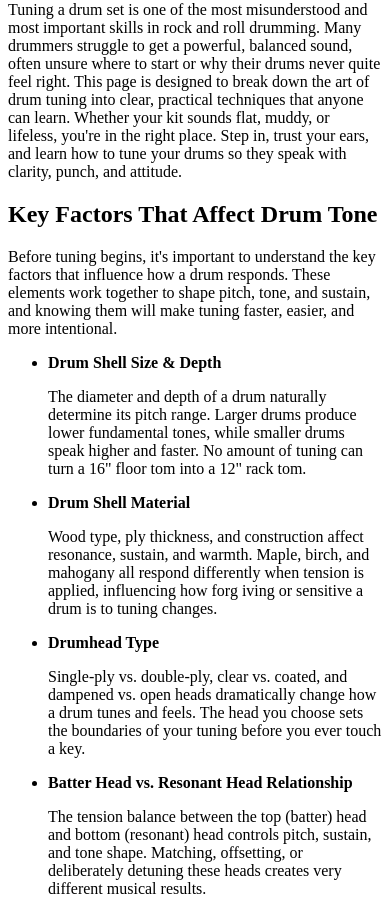
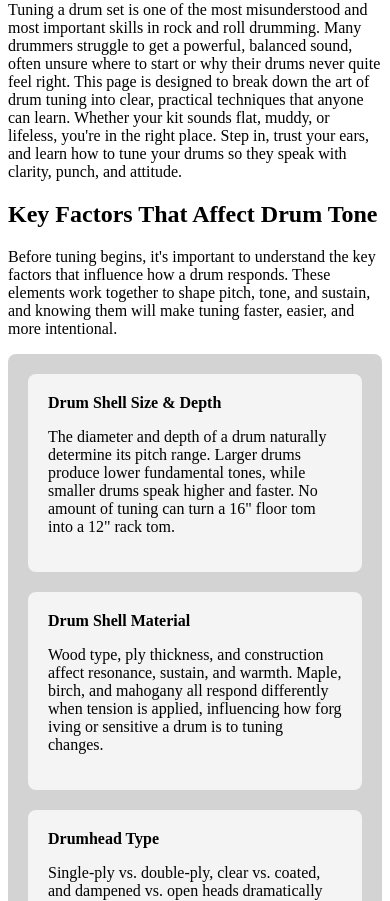
Before and after one commit to bowman1969/Drum-Tuning, a plain HTML site: page index.html in a window 390 px wide. Shown: the part 168-1069 px from the top of the page. Drawn offline with Linux system fonts and the light colour scheme.

Commit message:
Responsive design & flexbox columns setup

```diff
--- a/css/styles.css
+++ b/css/styles.css
@@ -1,3 +1,49 @@
+.factor-list {
+  list-style: none;
+  background: lightgray;
+  padding: 20px;           /* 20px space top, bottom, left, right */
+  margin: 0 auto;          /* centers the grid container */
+
+  display: grid;
+  grid-template-columns: repeat(3, 1fr); /* 3 equal columns */
+  gap: 20px;               /* spacing between items */
+  border-radius: 8px;
+
+  max-width: 1200px;       /* keeps columns centered & readable */
+}
+
+.factor-list li {
+  display: flex;              /* FLEXBOX */
+  flex-direction: column;     /* stack title + paragraph */
+  justify-content: flex-start;
+
+  background-color: #f4f4f4;
+  padding: 20px;
+  border-radius: 8px;
+}
+
+@media (max-width: 900px) {
+  .factor-list {
+    grid-template-columns: repeat(2, 1fr);
+  }
+} /* media query to make responsive (found technique by reseraching google and chat GPT) */
+
+@media (max-width: 500px) {
+  .factor-list {
+    grid-template-columns: 1fr;
+  }
+} /* media query to make responsive (found technique by reseraching google and chat GPT) */
+
+/* .flexcontainer {
+    display: flex:
+} */
+
+.factor_box {
+    background-color: lightgray;
+    padding: 20px;
+    margin: 20px;
+}
+
 .button {
     background-color: blue;
     color: white;
@@ -5,7 +51,7 @@
     padding: 15px;
     text-align: center;
     text-decoration: none;
-    font-size: 16px;
+    font-size: 20px;
     font-display: inline-block;
-    margin: 10px;
+    margin: 20px;
 }
--- a/index.html
+++ b/index.html
@@ -21,58 +21,69 @@
             </section>
             <section>
             <!-- Setting up section 2 -->
-                 <h2>Key Factors That Affect Drum Tone</h2>
+                <h2>Key Factors That Affect Drum Tone</h2>
                 <p>Before tuning begins, it&#39;s important to understand the key factors that influence how a drum responds. These elements work together to shape pitch, tone, and sustain, and knowing them will make tuning faster, easier, and more intentional.
                 </p>
-                <ul>
+                <ul class="factor-list">
                 <!-- Unordered list begins here-->
                     <li>
                         <b>Drum Shell Size &amp; Depth</b>
                         <p>The diameter and depth of a drum naturally determine its pitch range. Larger drums produce lower fundamental tones, while smaller drums speak higher and faster. No amount of tuning can turn a 16" floor tom into a 12" rack tom.
+                        </p>
                     </li>
                     <li>
                         <b>Drum Shell Material</b>
                         <p>Wood type, ply thickness, and construction affect resonance, sustain, and warmth. Maple, birch, and mahogany all respond differently when tension is applied, influencing how forg    iving or sensitive a drum is to tuning changes.
+                        </p>
                     </li>
                     <li>
                         <b>Drumhead Type</b>
                         <p> Single-ply vs. double-ply, clear vs. coated, and dampened vs. open heads dramatically change how a drum tunes and feels. The head you choose sets the boundaries of your tuning before you ever touch a key.
+                        </p>
                     </li>
                     <li>
                         <b>Batter Head vs. Resonant Head Relationship</b>
                         <p>The tension balance between the top (batter) head and bottom (resonant) head controls pitch, sustain, and tone shape. Matching, offsetting, or deliberately detuning these heads creates very different musical results.
+                        </p>
                     </li>
                     <li>
                         <b>Lug Tension Consistency</b>
                         <p>Even tension at each lug is critical. Uneven lug tension causes unwanted overtones, choking, or a “warbling” pitch. Small adjustments make big differences.
+                        </p>
                     </li>
                     <li>
                         <b>Bearing Edges</b>
                         <p>The shape, sharpness, and condition of the bearing edge affect how the drumhead seats and vibrates. Clean, true edges make tuning easier and more predictable. So if you want great sounding drums, makes sure to get high-quality, well-made drum shells with bearing edges that are "true".
+                        </p>
                     </li>
                     <li>
                         <b>Hoops (Rims)</b>
                         <p> Die-cast, triple-flanged, or wood hoops influence attack and tuning stability. Heavier hoops focus the sound; lighter hoops allow more openness and movement.
+                        </p>
                     </li>
                     <li>
                         <b>Muffling & Dampening</b>
                         <p> Moongel, rings, tape, internal dampeners, or pillows (for kick drums) all control sustain and overtones. Muffling doesn&#39;t replace tuning — it refines it.
+                        </p>
                     </li>
                     <li>
                         <b>Playing Style & Genre</b>
                         <p>How hard you play and the style of music matter. Rock drumming typically favors stability, punch, and controlled sustain over wide-open jazz resonance.
+                        </p>
                     </li>
                     <li>
                         <b>Room Acoustics</b>
                         <p>A drum that sounds great in a bedroom may behave very differently on stage or in a rehearsal space. Walls, floors, and ceiling height all change how drums are perceived. An example might be that I might "open" the resonance a bit in a larger hall, while I may make it sound "tighter" in a smaller space.
+                        </p>
                     </li>
                     <li>
                         <b>Environmental Factors</b>
                         <p>Temperature and humidity affect drumheads, especially coated heads. Drums can go out of tune simply from moving between rooms or venues. So, make sure to check your tuning before every session, gig, or recording.
                     </li>
                     <li>
-                            <b>The Drummer&#39;s Ear & Intent</b>
-                            <p> Ultimately, tuning is guided by the sound you&#39;re chasing. Your musical goal—tight and aggressive, open and booming, dark and controlled—shapes every decision. I like the resonant head to “dive” slightly at the tail, and I tune each drum by ear, focusing on where it sounds best rather than matching a specific note. Once each drum feels right individually, I fine-tune the entire kit for a balanced, cohesive sound.
+                        <b>The Drummer&#39;s Ear & Intent</b>
+                        <p> Ultimately, tuning is guided by the sound you&#39;re chasing. Your musical goal—tight and aggressive, open and booming, dark and controlled—shapes every decision. I like the resonant head to “dive” slightly at the tail, and I tune each drum by ear, focusing on where it sounds best rather than matching a specific note. Once each drum feels right individually, I fine-tune the entire kit for a balanced, cohesive sound.
+                        </p>
                     </li>
                 </ul>
             </section>
```
